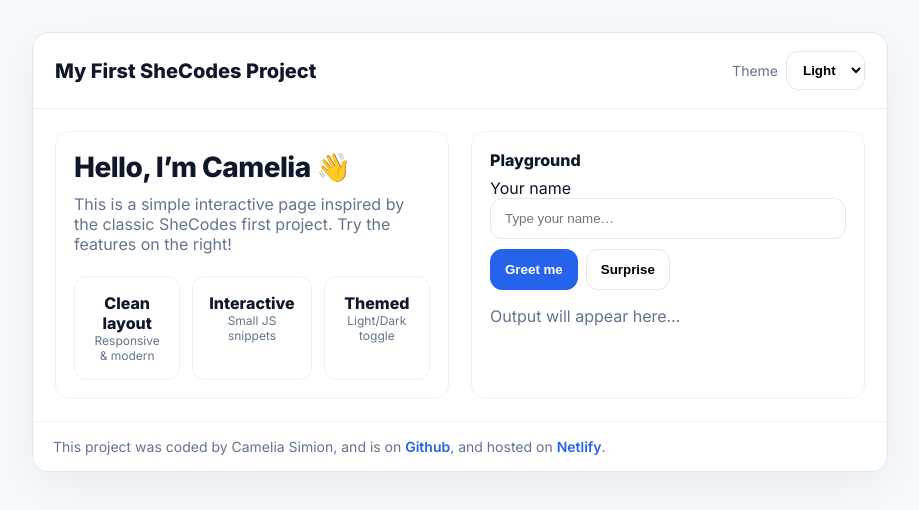
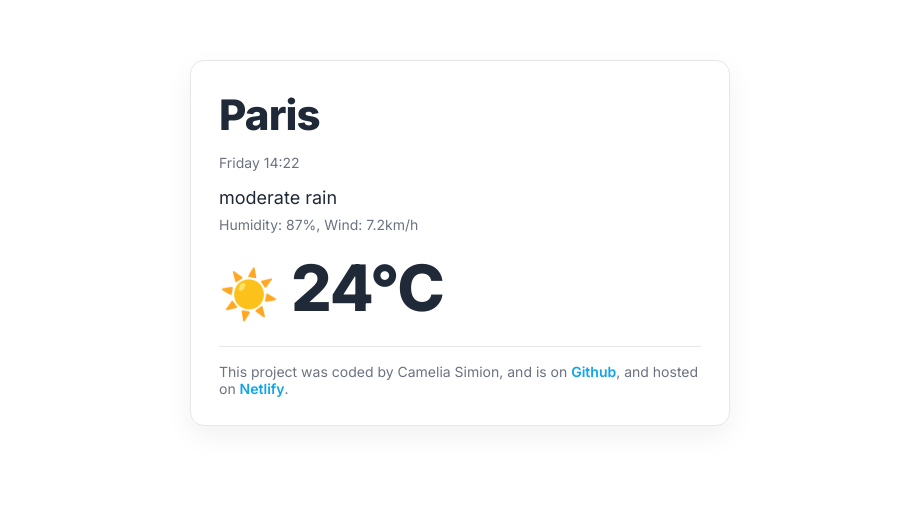
Before and after one commit to simcamelia/ProjectCS, a website: page index.html in a window 1280 px wide. Shown: the whole page, without its empty margins (180-1099 px from the left). Drawn offline with Linux system fonts and the light colour scheme.

Commit message:
Update index.html

```diff
--- a/index.html
+++ b/index.html
@@ -3,139 +3,60 @@
 <head>
   <meta charset="UTF-8" />
   <meta name="viewport" content="width=device-width, initial-scale=1" />
-  <title>My First SheCodes Project — Camelia Simion</title>
+  <title>My first SheCodes project — Camelia Simion</title>
   <link rel="preconnect" href="https://fonts.googleapis.com">
   <link rel="preconnect" href="https://fonts.gstatic.com" crossorigin>
   <link href="https://fonts.googleapis.com/css2?family=Inter:wght@400;600;800&display=swap" rel="stylesheet">
   <style>
-    :root{
-      --bg:#f7fafc;--card:#ffffff;--text:#0f172a;--muted:#64748b;--accent:#2563eb;--ring:rgba(37,99,235,.14);
-    }
+    :root{--bg:#ffffff;--text:#1f2937;--muted:#6b7280;--card:#ffffff;--border:#e5e7eb;--accent:#6c63ff}
     *{box-sizing:border-box}
     html,body{height:100%}
     body{margin:0;font-family:Inter,system-ui,-apple-system,Segoe UI,Roboto,Arial,sans-serif;background:var(--bg);color:var(--text)}
-    .wrap{max-width:920px;margin:0 auto;padding:32px}
-    .card{background:var(--card);border:1px solid #e5e7eb;border-radius:16px;box-shadow:0 14px 40px rgba(2,6,23,.06);overflow:hidden}
-    header{padding:18px 22px;border-bottom:1px solid #eef2f7;display:flex;align-items:center;justify-content:space-between;gap:12px}
-    header h1{font-size:20px;margin:0}
 
-    .content{display:grid;grid-template-columns:1fr 1fr;gap:22px;padding:22px}
-    @media (max-width:860px){.content{grid-template-columns:1fr}}
-    .hero{padding:18px;border:1px solid #eef2f7;border-radius:14px;display:flex;flex-direction:column;gap:10px}
-    .hero h2{margin:0;font-size:28px;letter-spacing:-.02em}
-    .hero p{margin:0;color:var(--muted)}
+    .wrap{max-width:580px;margin:60px auto;padding:0 20px}
+    .card{border:1px solid var(--border);border-radius:14px;padding:28px;box-shadow:0 10px 28px rgba(2,6,23,.06);background:var(--card)}
 
-    .panel{padding:18px;border:1px solid #eef2f7;border-radius:14px}
-    .panel h3{margin:0 0 8px 0;font-size:16px}
+    h1{margin:0 0 10px 0;font-size:42px;letter-spacing:-.02em}
+    .date{color:var(--muted);font-size:14px;margin-bottom:16px}
+    .desc{font-size:18px;margin:0 0 8px 0}
+    .meta{color:var(--muted);font-size:14px;margin:0 0 16px 0}
+    .temp{font-size:64px;font-weight:800;letter-spacing:-1px;margin:10px 0}
 
-    .btn{display:inline-flex;align-items:center;justify-content:center;gap:8px;padding:12px 14px;border-radius:12px;border:1px solid #e5e7eb;background:#fff;font-weight:600;cursor:pointer}
-    .btn:focus{outline:none;box-shadow:0 0 0 6px var(--ring)}
-    .btn.primary{background:var(--accent);border-color:var(--accent);color:#fff}
-
-    input[type="text"]{width:100%;padding:12px 14px;border-radius:12px;border:1px solid #e5e7eb}
-    input[type="text"]:focus{outline:none;box-shadow:0 0 0 6px var(--ring);border-color:var(--accent)}
-
-    .grid{display:grid;grid-template-columns:repeat(3,1fr);gap:12px}
-    .tile{border:1px solid #eef2f7;border-radius:12px;padding:16px;text-align:center}
-
-    footer{padding:16px 20px;border-top:1px solid #eef2f7;color:var(--muted);font-size:14px}
-    footer a{color:var(--accent);text-decoration:none;font-weight:600}
-
-    /* Theme toggle */
-    [data-theme="dark"]{--bg:#0b1220;--card:#0e1627;--text:#e5e7eb;--muted:#98a4b3;--accent:#60a5fa;--ring:rgba(96,165,250,.22)}
-    [data-theme="dark"] .card{border-color:#152236}
-    [data-theme="dark"] .panel, [data-theme="dark"] .hero{border-color:#1f2d44}
-    [data-theme="dark"] .btn{background:#0b1220;border-color:#1f2d44;color:var(--text)}
-    [data-theme="dark"] .btn.primary{color:#0b1220}
+    footer{margin-top:20px;padding-top:16px;border-top:1px solid var(--border);font-size:14px;color:var(--muted)}
+    footer a{color:#0ea5e9;text-decoration:none;font-weight:600}
+    footer a:hover{text-decoration:underline}
   </style>
 </head>
 <body>
   <div class="wrap">
-    <div class="card" id="app">
-      <header>
-        <h1>My First SheCodes Project</h1>
-        <div style="display:flex;gap:8px;align-items:center">
-          <label for="theme" style="font-size:14px;color:var(--muted)">Theme</label>
-          <select id="theme" class="btn" style="padding:10px 12px">
-            <option value="light">Light</option>
-            <option value="dark">Dark</option>
-          </select>
-        </div>
-      </header>
-
-      <div class="content">
-        <section class="hero">
-          <h2>Hello, I’m Camelia 👋</h2>
-          <p>This is a simple interactive page inspired by the classic SheCodes first project. Try the features on the right!</p>
-          <div class="grid" style="margin-top:12px">
-            <div class="tile"><strong>Clean layout</strong><div style="font-size:12px;color:var(--muted)">Responsive & modern</div></div>
-            <div class="tile"><strong>Interactive</strong><div style="font-size:12px;color:var(--muted)">Small JS snippets</div></div>
-            <div class="tile"><strong>Themed</strong><div style="font-size:12px;color:var(--muted)">Light/Dark toggle</div></div>
-          </div>
-        </section>
-
-        <aside class="panel">
-          <h3>Playground</h3>
-          <div style="display:grid;gap:10px">
-            <label>
-              Your name
-              <input id="name" type="text" placeholder="Type your name…" />
-            </label>
-            <div style="display:flex;gap:8px">
-              <button id="greet" class="btn primary">Greet me</button>
-              <button id="surprise" class="btn">Surprise</button>
-            </div>
-            <p id="output" style="margin:6px 0 0 0;color:var(--muted)">Output will appear here…</p>
-          </div>
-        </aside>
+    <div class="card">
+      <h1 id="city">Paris</h1>
+      <p class="date" id="date">Wednesday 11:17</p>
+      <p class="desc">moderate rain</p>
+      <p class="meta">Humidity: 87%, Wind: 7.2km/h</p>
+      <div class="temp" aria-label="current temperature">
+        <span style="font-size:48px;vertical-align:middle">☀️</span>
+        <span id="temp">24°C</span>
       </div>
 
       <footer>
         This project was coded by Camelia Simion, and is on
-        <a href="https://github.com/simcamelia/ProjectCS" target="_blank" rel="noopener">Github</a>,
-        and hosted on
+        <a href="https://github.com/simcamelia/ProjectCS" target="_blank" rel="noopener">Github</a>, and hosted on
         <a href="https://simcam.netlify.app/" target="_blank" rel="noopener">Netlify</a>.
       </footer>
     </div>
   </div>
 
   <script>
-    const themeSel = document.getElementById('theme');
-    const output = document.getElementById('output');
-    const nameInput = document.getElementById('name');
-    const greetBtn = document.getElementById('greet');
-    const surpriseBtn = document.getElementById('surprise');
-
-    // Theme handling
-    function applyTheme(t){
-      document.documentElement.setAttribute('data-theme', t==='dark'?'dark':'light');
-      themeSel.value = t;
-      try{ localStorage.setItem('first-project-theme', t);}catch{}
-    }
-    themeSel.addEventListener('change', ()=> applyTheme(themeSel.value));
-    (function initTheme(){
-      let saved = 'light';
-      try{ saved = localStorage.getItem('first-project-theme') || 'light'; }catch{}
-      applyTheme(saved);
+    // Match the demo look-and-feel while keeping time fresh
+    (function updateDate(){
+      const el = document.getElementById('date');
+      const d = new Date();
+      const weekday = d.toLocaleString(undefined,{weekday:'long'});
+      const hh = String(d.getHours()).padStart(2,'0');
+      const mm = String(d.getMinutes()).padStart(2,'0');
+      el.textContent = `${weekday} ${hh}:${mm}`;
     })();
-
-    // Interactions
-    greetBtn.addEventListener('click', ()=>{
-      const who = nameInput.value.trim() || 'there';
-      output.style.color = 'var(--text)';
-      output.textContent = `Nice to meet you, ${who}! ✨`;
-    });
-    surpriseBtn.addEventListener('click', ()=>{
-      const facts = [
-        'JavaScript was created in 10 days.',
-        'CSS stands for Cascading Style Sheets.',
-        'HTML is not a programming language — it\'s a markup language.',
-        'Dark mode can reduce eye strain at night.'
-      ];
-      const pick = facts[Math.floor(Math.random()*facts.length)];
-      output.style.color = 'var(--muted)';
-      output.textContent = `🤓 Fun fact: ${pick}`;
-    });
   </script>
 </body>
 </html>
```
